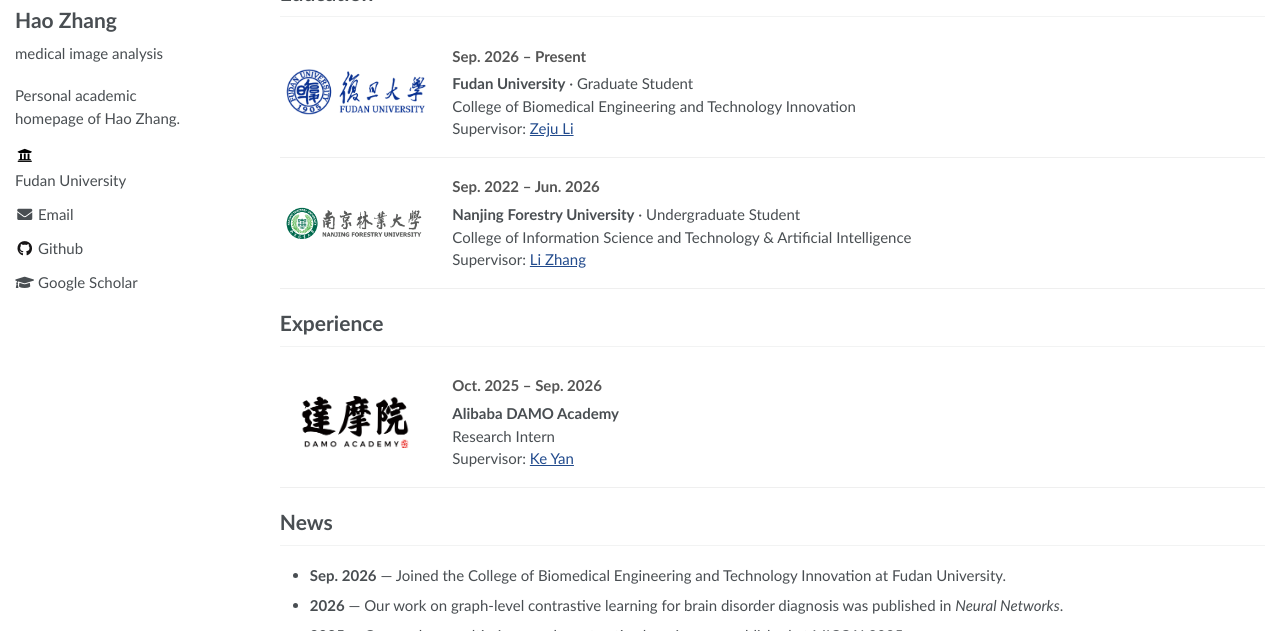
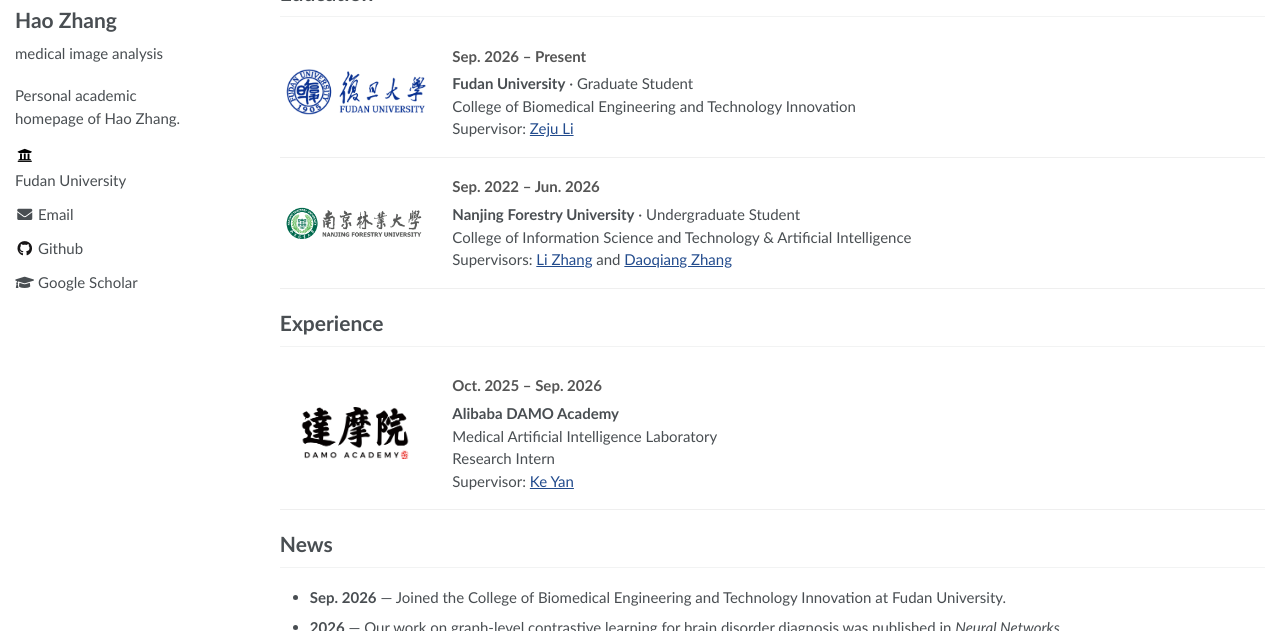
Before and after one commit to goodcodingagoodboy/goodcodingagoodboy.github.io, a Jekyll site: the page built from _pages/about.md, in a window 1280 px wide and 900 px high, cut to the strip 269-900 px from the top of the window. Built offline with Jekyll 4.4.1, drawn with Linux system fonts in a browser that asks for light colours.

Commit message:
Update supervisors and DAMO laboratory affiliation

```diff
--- a/_pages/about.md
+++ b/_pages/about.md
@@ -36,7 +36,7 @@ My research focuses on **brain disease diagnosis and brain network analysis**, a
     <div class="resume-card__date">Sep. 2022 – Jun. 2026</div>
     <strong>Nanjing Forestry University</strong> · Undergraduate Student<br>
     College of Information Science and Technology &amp; Artificial Intelligence<br>
-    Supervisor: <a href="https://scholar.google.com/citations?user=laB1D0cAAAAJ&hl=en">Li Zhang</a>
+    Supervisors: <a href="https://scholar.google.com/citations?user=laB1D0cAAAAJ&hl=en">Li Zhang</a> and <a href="https://scholar.google.com/citations?user=6zCAGLcAAAAJ&hl=en">Daoqiang Zhang</a>
   </div>
 </div>
 
@@ -49,6 +49,7 @@ My research focuses on **brain disease diagnosis and brain network analysis**, a
   <div class="resume-card__body">
     <div class="resume-card__date">Oct. 2025 – Sep. 2026</div>
     <strong>Alibaba DAMO Academy</strong><br>
+    Medical Artificial Intelligence Laboratory<br>
     Research Intern<br>
     Supervisor: <a href="https://scholar.google.com/citations?user=TVGx4KgAAAAJ">Ke Yan</a>
   </div>
```
